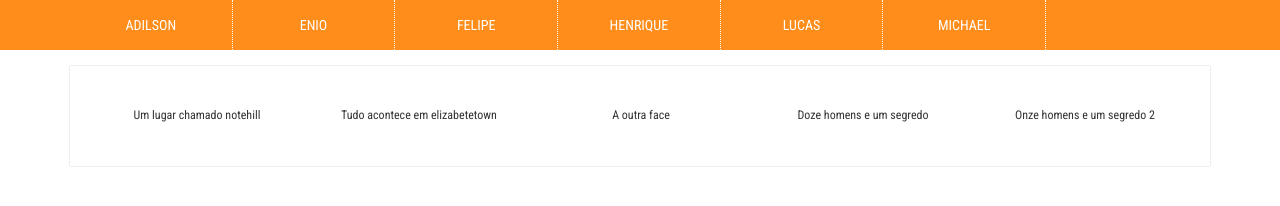
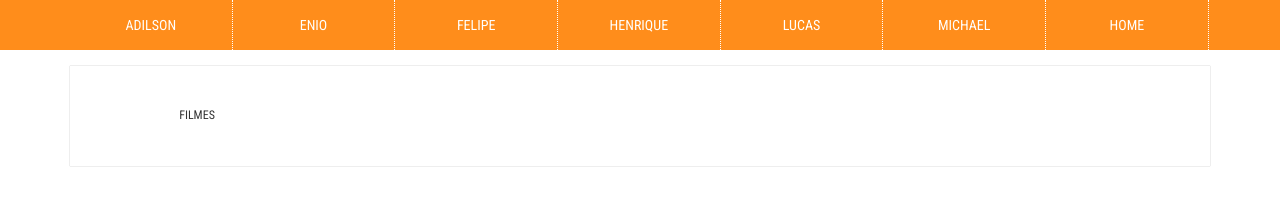
Before and after one commit to adilson308/devops-ac01, a plain HTML site: page docs/index.html in a window 1280 px wide. Drawn offline with Linux system fonts and the light colour scheme.

Commit message:
Add files via upload

```diff
--- a/docs/index.html
+++ b/docs/index.html
@@ -90,6 +90,7 @@ Smartphone Compatible web template, free webdesigns for Nokia, Samsung, LG, Sony
 							<li><a href="henrique.html">Henrique</a></li>
 							<li><a href="lucas.html">Lucas</a></li>
 							<li><a href="michael.html">Michael</a></li>
+							<li><a href="index.html">Home</a>
 						</ul>
 					</nav>
 				</div>
@@ -106,47 +107,15 @@ Smartphone Compatible web template, free webdesigns for Nokia, Samsung, LG, Sony
 						<div class="w3l-movie-gride-agile w3l-movie-gride-agile1">
 							<div class="mid-1 agileits_w3layouts_mid_1_home">
 								<div class="w3l-movie-text">
-									<h6>Um lugar chamado notehill</h6>
+									<h6>FILMES</h6>
 								</div>
 							</div>
 						</div>
 					</div>
-					<div class="item">
-						<div class="w3l-movie-gride-agile w3l-movie-gride-agile1">
-							<div class="mid-1 agileits_w3layouts_mid_1_home">
-								<div class="w3l-movie-text">
-									<h6>Tudo acontece em elizabetetown</h6>
-								</div>
-							</div>
-						</div>
-					</div>
-					<div class="item">
-						<div class="w3l-movie-gride-agile w3l-movie-gride-agile1">
-							<div class="mid-1 agileits_w3layouts_mid_1_home">
-								<div class="w3l-movie-text">
-									<h6>A outra face</h6>
-								</div>
-							</div>
-						</div>
-					</div>
-					<div class="item">
-						<div class="w3l-movie-gride-agile w3l-movie-gride-agile1">
-							<div class="mid-1 agileits_w3layouts_mid_1_home">
-								<div class="w3l-movie-text">
-									<h6>Doze homens e um segredo</h6>
-								</div>
-							</div>
-						</div>
-					</div>
-					<div class="item">
-						<div class="w3l-movie-gride-agile w3l-movie-gride-agile1">
-							<div class="mid-1 agileits_w3layouts_mid_1_home">
-								<div class="w3l-movie-text">
-									<h6>Onze homens e um segredo 2</h6>
-								</div>
-							</div>
-						</div>
-					</div>
+
+
+
+
 				</div>
 			</div>
 		</div>
```
Also changed, not shown: docs/adilson.html (+1 -18 lines), docs/enio.html (+1 -0 lines), docs/felipe.html (+1 -18 lines), docs/henrique.html (+21 -1 lines), docs/lucas.html (+19 -0 lines), docs/michael.html (+1 -18 lines).
